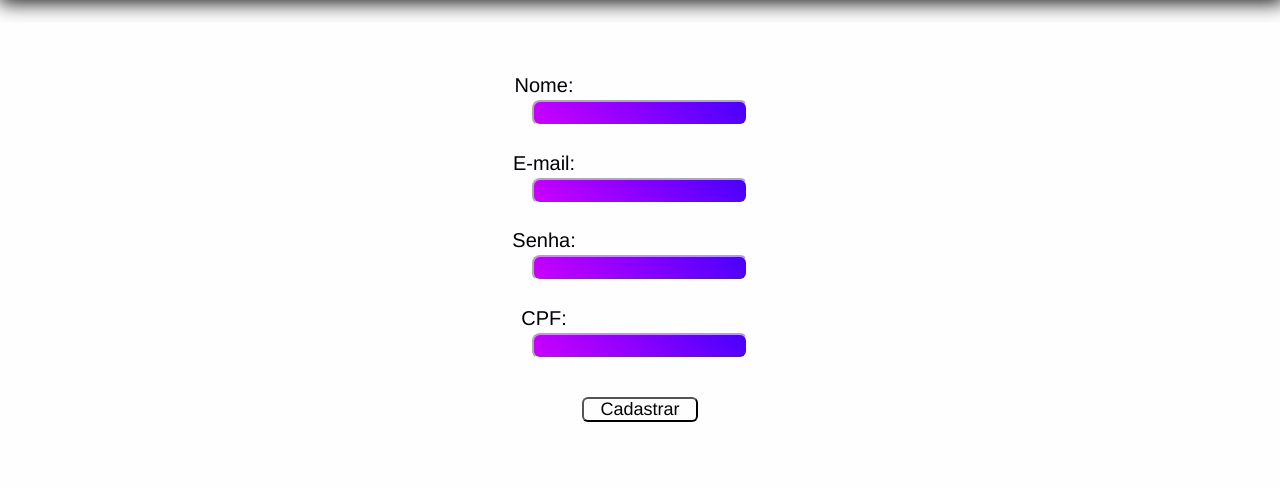
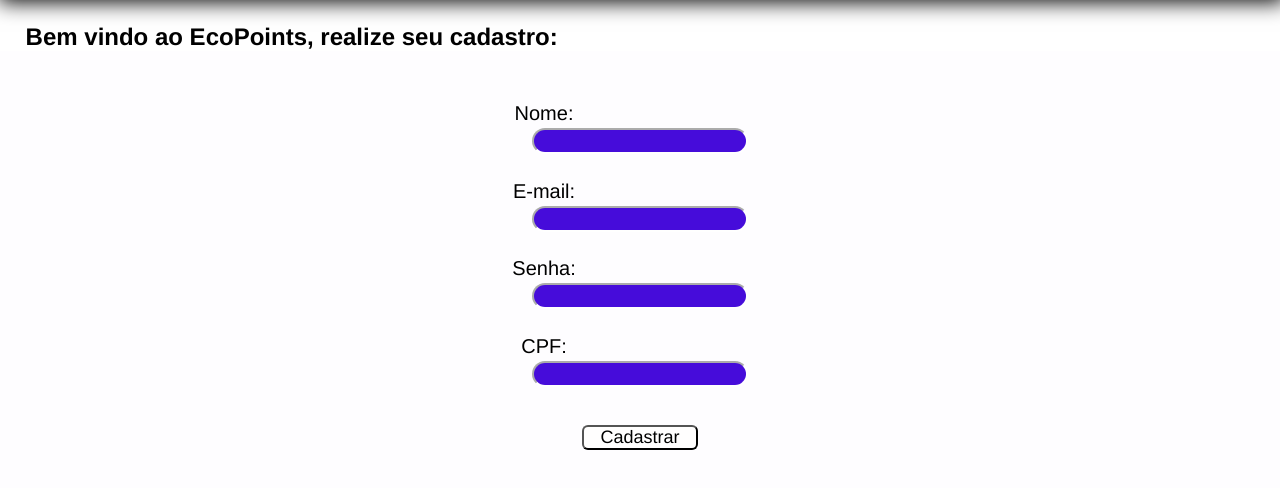
Before and after one commit to Luisgui26/Sprint-JavaScript, a plain HTML site: page index.html in a window 1280 px wide. Shown: the part 98-586 px from the top of the page. Drawn offline with Linux system fonts and the light colour scheme.

Commit message:
Adicionando mais detalhes

```diff
--- a/index.html
+++ b/index.html
@@ -14,6 +14,7 @@
         <h1>EcoPoints</h1>
     </header>
     <!--Formulário com todos os requisitos-->
+    <h2 class="frase">Bem vindo ao EcoPoints, realize seu cadastro:</h2>
     <form>
         <label>Nome:</label>
         <input type="text" id="nome">
--- a/style.css
+++ b/style.css
@@ -60,8 +60,13 @@ button:hover{
 
 input{
     font-size: 19px;
-    border-radius: 8px;
-    background: linear-gradient(45deg, rgb(204, 0, 255), rgb(72, 0, 255));
+    border-radius: 14px;
+    background-color: rgb(70, 12, 218);
     color: white;
+    border: linear;
     border-color: rgb(255, 255, 255);
 }
+
+.frase{
+    margin-left: 2%;
+}
```
